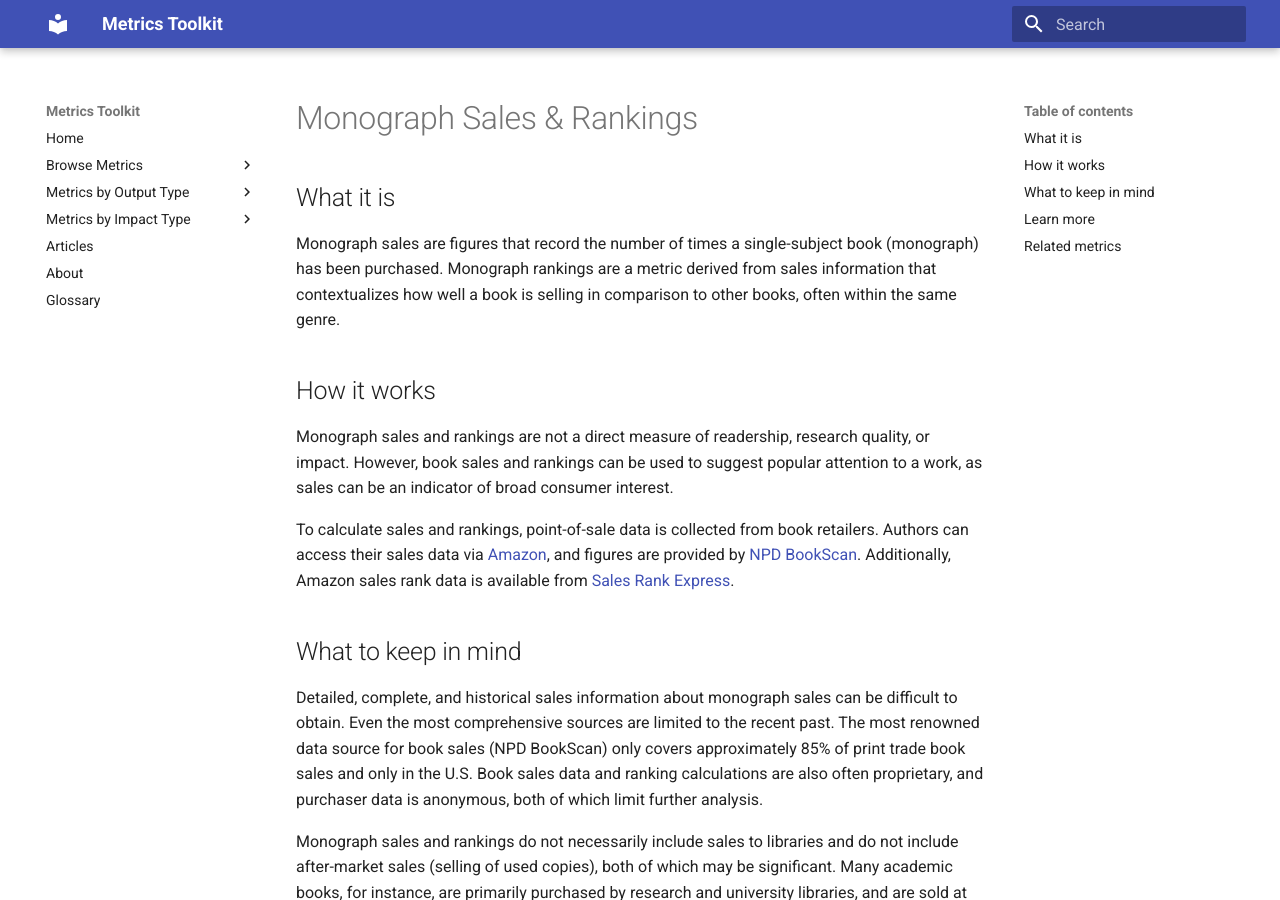
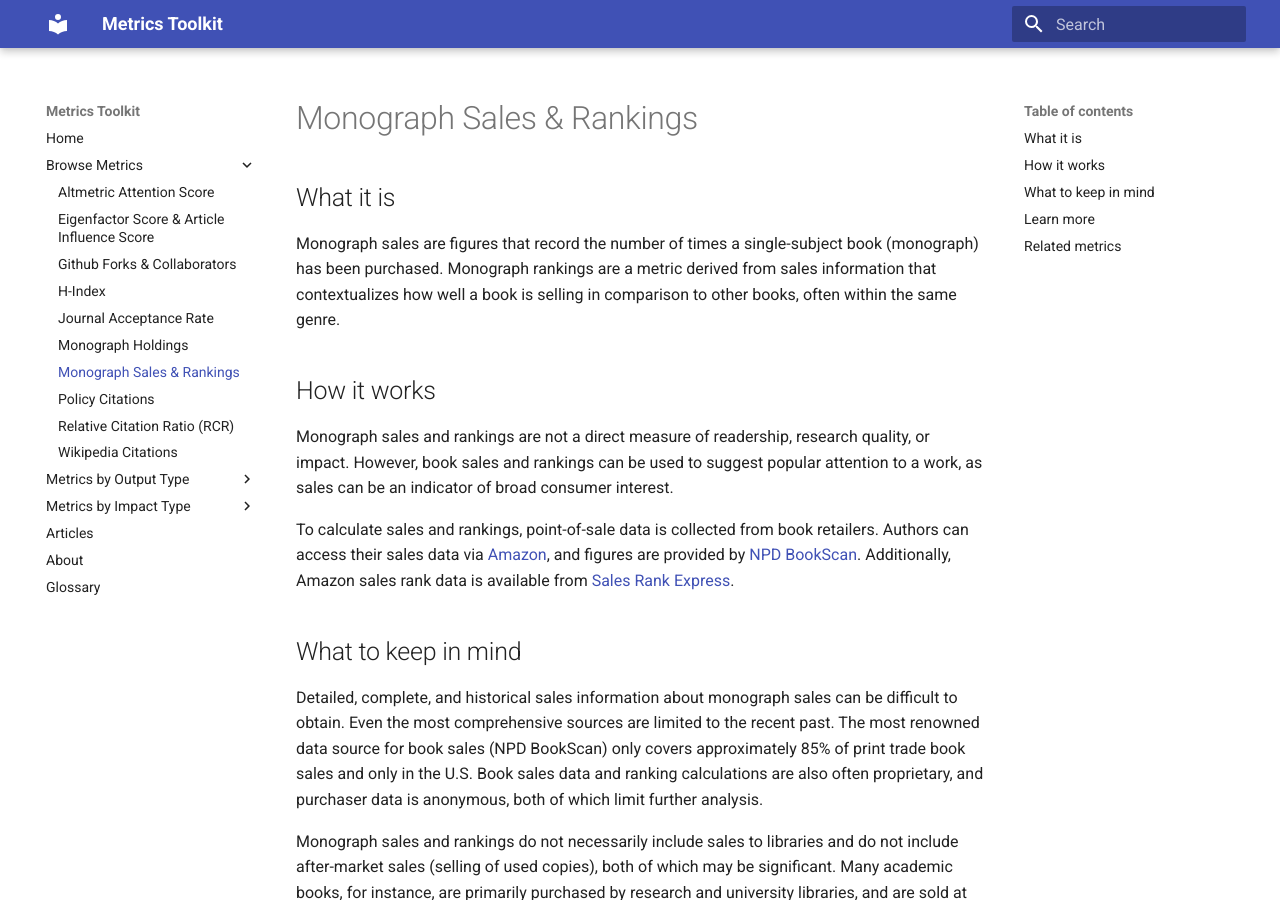
Before and after one commit to rchampieux/diy-documentation, an MkDocs documentation site: the page built from docs/monographsales.md, in a window 1280 px wide and 900 px high. Built offline with MkDocs 1.6.1 and Material for MkDocs 9.7.7, drawn with Linux system fonts in a browser that asks for light colours.

Commit message:
Update mkdocs.yml
add new posts to browse metrics list

```diff
--- a/mkdocs.yml
+++ b/mkdocs.yml
@@ -6,9 +6,15 @@ docs_dir: docs
 nav:
   - Home: index.md
   - Browse Metrics:
+    - Altmetric Attention Score: altmetricattention.md
+    - Eigenfactor Score & Article Influence Score: eigenfactor.md
+    - Github Forks & Collaborators: github.md
     - H-Index: hindex.md
-    - Eigenfactor Score & Article Influence Score: eigenfactor.md
     - Journal Acceptance Rate: journalacceptance.md
+    - Monograph Holdings: monographholdings.md
+    - Monograph Sales & Rankings: monographsales.md
+    - Policy Citations: policycitations.md
+    - Relative Citation Ratio (RCR): relativecitationratio.md
     - Wikipedia Citations: wikipedia.md
   - Metrics by Output Type:
     - Articles: lesson2.md
```
